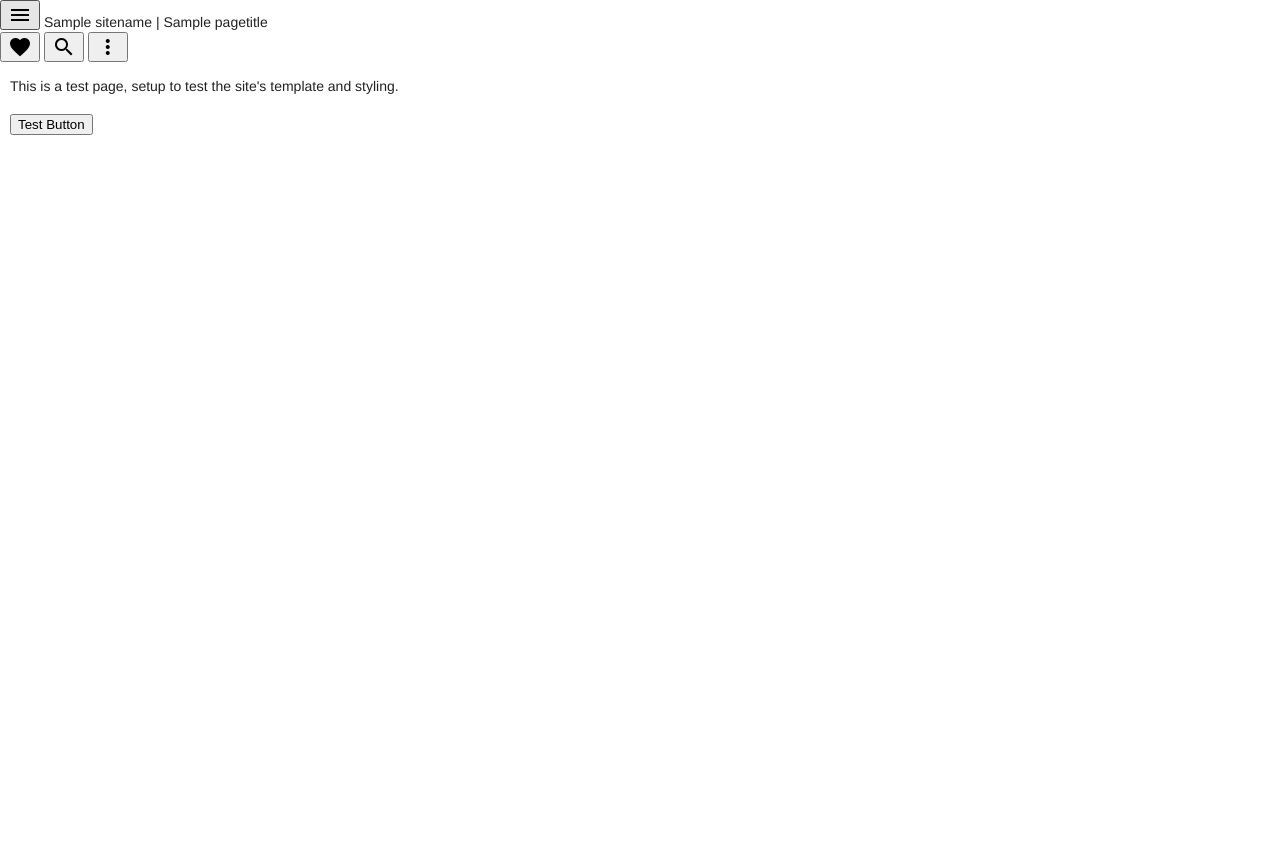
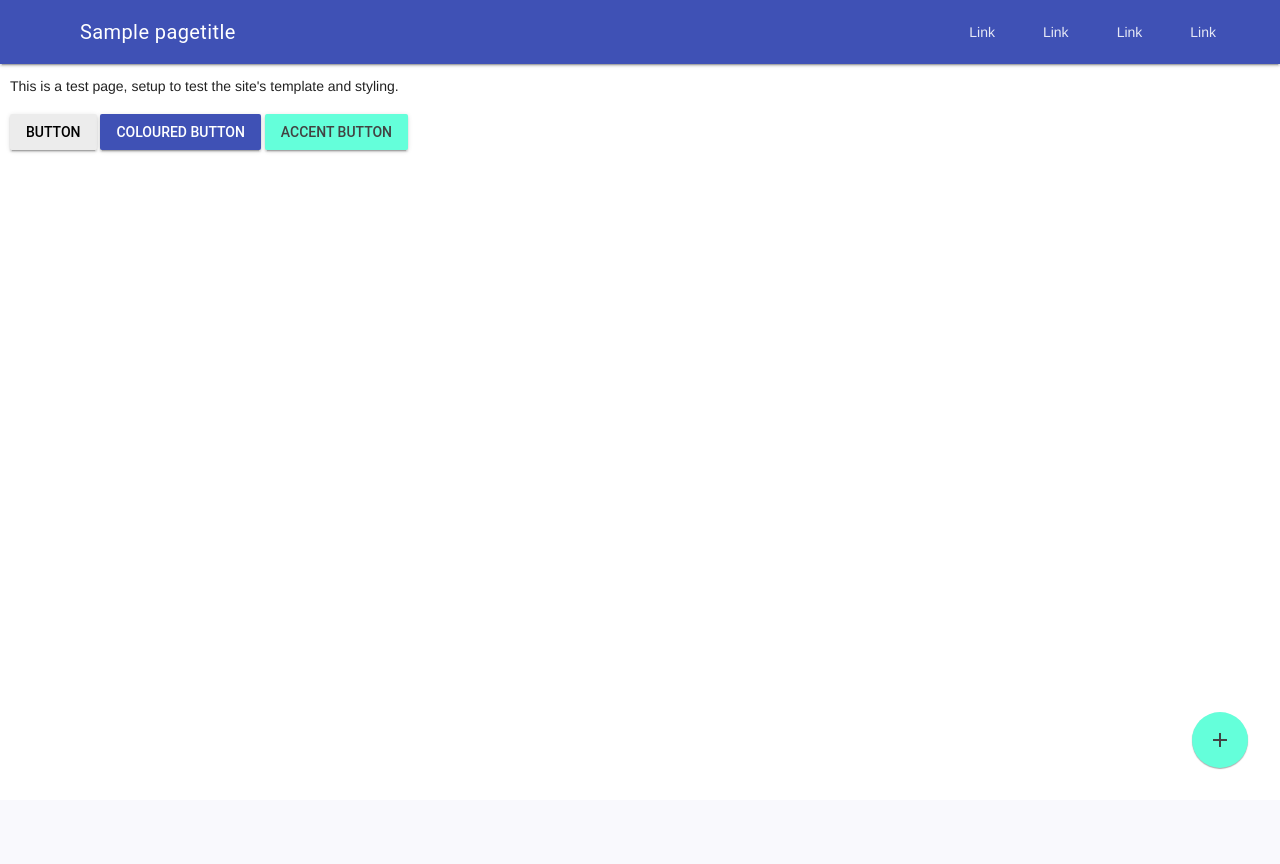
Before and after one commit to c-gaskell/studytracker, a Django app: template website/templates/website/base.html in a window 1280 px wide. After the commit the page ends 769 px from the top, so only its background shows below. Run offline with Django 4.2, Linux system fonts and the light colour scheme; the template is opened without the code that fills it: most values are stand-ins (such as "Sample title", 1, 10 or a date in 2020); style sheets or scripts are compiled from the project's sources; some libraries are stand-ins or nearby versions.

Commit message:
Complete MDL test page

```diff
--- a/website/static/scss/main.scss
+++ b/website/static/scss/main.scss
@@ -23,3 +23,16 @@ main {
     padding: 10px;
     box-sizing: border-box;
 }
+
+.mdl-layout .mdl-layout__header,
+.mdl-layout .mdl-layout__drawer-button {
+  /* This background is dark, so we set text to white. Use 87% black instead if
+     your background is light. */
+  color: white;
+}
+
+.fab {
+    position: fixed;
+    bottom: 32px;
+    right: 32px;
+}
--- a/website/templates/website/base.html
+++ b/website/templates/website/base.html
@@ -7,9 +7,9 @@
         <title>{{ sitename }} | {{ pagetitle }}</title>
 
         <!-- MDL imports -->
+        <script defer src="https://code.getmdl.io/1.3.0/material.min.js"></script>
         <link rel="stylesheet" href="https://fonts.googleapis.com/icon?family=Material+Icons">
         <link rel="stylesheet" href="https://code.getmdl.io/1.3.0/material.indigo-teal.min.css">
-        <script defer src="https://code.getmdl.io/1.3.0/material.min.js"></script>
 
         {% compress css %}
             <!-- font imports -->
@@ -21,32 +21,48 @@
     </head>
 
     <body>
-        <header class="mdl-top-app-bar mdl-top-app-bar--fixed">
-            <div class="mdc-top-app-bar__row">
-                <section class="mdc-top-app-bar__section mdc-top-app-bar__section--align-start">
-                    <button class="material-icons mdc-top-app-bar__navigation-icon mdc-icon-button" aria-label="Open navigation menu">menu</button>
-                    <span class="mdc-top-app-bar__title">{{ sitename }} | {{ pagetitle }}</span>
-                </section>
-                <section class="mdc-top-app-bar__section mdc-top-app-bar__section--align-end" role="toolbar">
-                    <button class="material-icons mdc-top-app-bar__action-item mdc-icon-button" aria-label="Favorite">favorite</button>
-                    <button class="material-icons mdc-top-app-bar__action-item mdc-icon-button" aria-label="Search">search</button>
-                    <button class="material-icons mdc-top-app-bar__action-item mdc-icon-button" aria-label="Options">more_vert</button>
-                </section>
+        <div class="mdl-layout mdl-js-layout">
+            <header class="mdl-layout__header">
+                <div class="mdl-layout__header-row">
+                    <span class="mdl-layout-title">{{ pagetitle }}</span>
+
+                    <div class="mdl-layout-spacer"></div>
+
+                    <nav class="mdl-navigation">
+                        <a class="mdl-navigation__link" href="">Link</a>
+                        <a class="mdl-navigation__link" href="">Link</a>
+                        <a class="mdl-navigation__link" href="">Link</a>
+                        <a class="mdl-navigation__link" href="">Link</a>
+                    </nav>
+                </div>
+            </header>
+
+            <div class="mdl-layout__drawer">
+                <span class="mdl-layout-title">Title</span>
+                <nav class="mdl-navigation">
+                    <a class="mdl-navigation__link" href="">Link</a>
+                    <a class="mdl-navigation__link" href="">Link</a>
+                    <a class="mdl-navigation__link" href="">Link</a>
+                    <a class="mdl-navigation__link" href="">Link</a>
+                </nav>
             </div>
-        </header>
 
-        <main class="mdc-top-app-bar--fixed-adjust"><div class="content">
-        {% block content %}
-            <p class="mdc-typography--body1">This is a test page, setup to test the site's template and styling.</p>
+            <main class="mdl-layout__content"><div class="content">
+            {% block content %}
+                <p class="mdc-typography--body1">This is a test page, setup to test the site's template and styling.</p>
 
-            <p><div class="mdc-touch-target-wrapper">
-                <button class="mdc-button mdc-button--touch">
-                    <span class="mdc-button__ripple"></span>
-                    <span class="mdc-button__touch"></span>
-                    <span class="mdc-button__label">Test Button</span>
-                </button>
-              </div>
-        {% endblock content %}
-        </div></main>
+                <button class="mdl-button mdl-js-button mdl-button--raised mdl-js-ripple-effect">Button</button>
+
+                <button class="mdl-button mdl-js-button mdl-button--raised mdl-button--colored mdl-js-ripple-effect ">Coloured Button</button>
+
+                <button class="mdl-button mdl-js-button mdl-button--raised mdl-button--accent mdl-js-ripple-effect ">Accent Button</button>
+
+            {% endblock content %}
+
+            <button class="mdl-button mdl-js-button mdl-button--fab mdl-js-ripple-effect mdl-button--colored fab">
+                <i class="material-icons">add</i>
+            </button>
+            </div></main>
+        </div>
     </body>
 </html>
```
